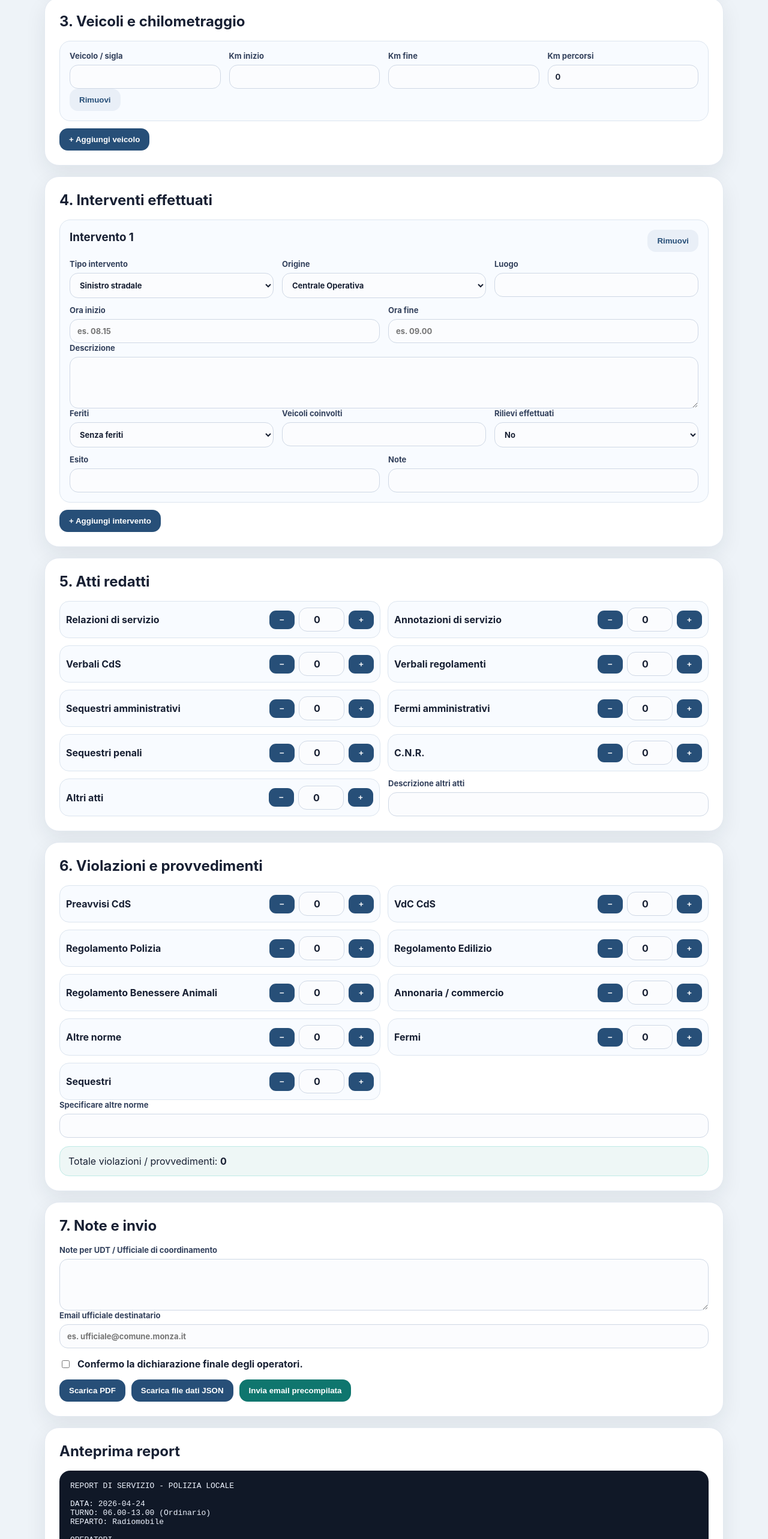
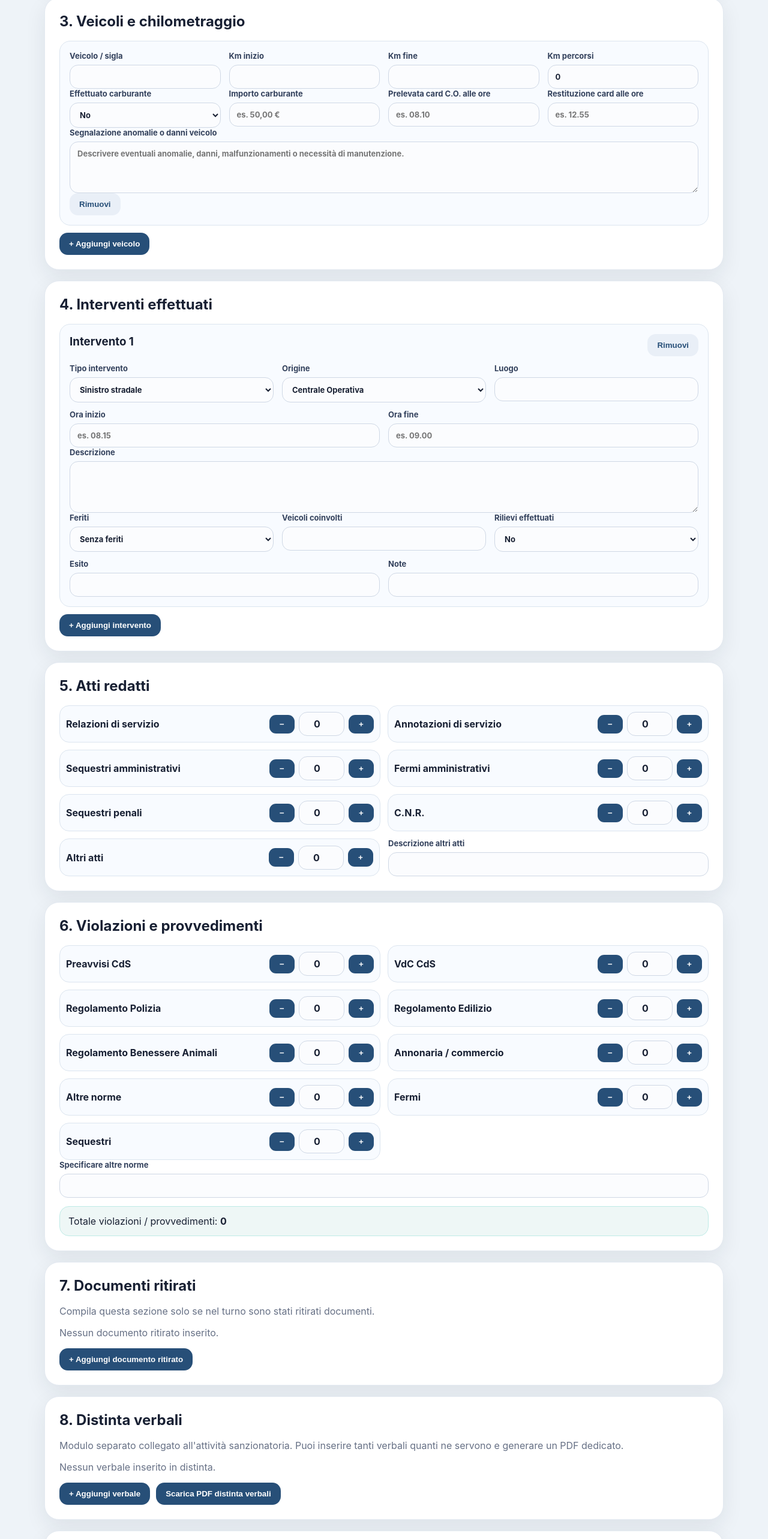
Before and after one commit to francescaonesti-CO/report-fine-turno, a React (Vite) app: page / in a window 1280 px wide. Shown: the part 1003-3569 px from the top of the page at 60% size. Built offline with nearby package versions, Linux system fonts and the light colour scheme.

Commit message:
Add files via upload

```diff
--- a/src/main.jsx
+++ b/src/main.jsx
@@ -26,8 +26,10 @@ const TIPI_INTERVENTO = [
 const ORIGINI = ['Centrale Operativa', 'UDT', 'Di iniziativa', 'Altro'];
 
 const emptyOperatore = () => ({ nome: '', matricola: '', qualifica: '' });
-const emptyVeicolo = () => ({ sigla: '', kmInizio: '', kmFine: '' });
+const emptyVeicolo = () => ({ sigla: '', kmInizio: '', kmFine: '', carburante: 'No', importoCarburante: '', oraPrelievoCard: '', oraRestituzioneCard: '', anomaliaVeicolo: '' });
 const emptyScuola = () => ({ nome: '', momento: '', orario: '', criticita: '' });
+const emptyDocumentoRitirato = () => ({ tipo: '', quantita: '', note: '' });
+const emptyVerbaleDistinta = () => ({ numero: '', tipo: '', norma: '', importo: '', operatore: '', note: '' });
 const emptyIntervento = () => ({
   tipo: 'Sinistro stradale', origine: 'Centrale Operativa', origineAltro: '', oraInizio: '', oraFine: '', luogo: '', descrizione: '', esito: '', note: '',
   conFeriti: 'Senza feriti', veicoliCoinvolti: '', rilievi: 'No', personeControllate: '', veicoliControllati: '', verbaliElevati: '', fermiSequestri: '',
@@ -71,7 +73,7 @@ function baseReport() {
     data: today(), turno: '06.00-13.00', altroTurnoInizio: '', altroTurnoFine: '', orarioTipo: 'Ordinario',
     reparto: 'Radiomobile', altroServizio: '', destinatario: '',
     operatori: [emptyOperatore(), emptyOperatore()], veicoli: [emptyVeicolo()], interventi: [emptyIntervento()],
-    counters: emptyCounters(), noteUdt: '', dichiarazione: false, createdAt: new Date().toISOString()
+    counters: emptyCounters(), documentiRitirati: [], distintaVerbali: [], noteUdt: '', dichiarazione: false, createdAt: new Date().toISOString()
   };
 }
 
@@ -168,7 +170,22 @@ function OperatorReport({ report, setReport }) {
 
     <section className="card">
       <h2>3. Veicoli e chilometraggio</h2>
-      {report.veicoli.map((v, idx) => <div className="rowCard" key={idx}><div className="grid four"><Field label="Veicolo / sigla"><Input value={v.sigla} onChange={x => updateArray('veicoli', idx, { sigla: x })} /></Field><Field label="Km inizio"><Input type="number" value={v.kmInizio} onChange={x => updateArray('veicoli', idx, { kmInizio: x })} /></Field><Field label="Km fine"><Input type="number" value={v.kmFine} onChange={x => updateArray('veicoli', idx, { kmFine: x })} /></Field><Field label="Km percorsi"><input readOnly value={km(v)} /></Field></div><button className="ghost" onClick={() => removeArray('veicoli', idx)}>Rimuovi</button></div>)}
+      {report.veicoli.map((v, idx) => <div className="rowCard" key={idx}>
+        <div className="grid four">
+          <Field label="Veicolo / sigla"><Input value={v.sigla} onChange={x => updateArray('veicoli', idx, { sigla: x })} /></Field>
+          <Field label="Km inizio"><Input type="number" value={v.kmInizio} onChange={x => updateArray('veicoli', idx, { kmInizio: x })} /></Field>
+          <Field label="Km fine"><Input type="number" value={v.kmFine} onChange={x => updateArray('veicoli', idx, { kmFine: x })} /></Field>
+          <Field label="Km percorsi"><input readOnly value={km(v)} /></Field>
+        </div>
+        <div className="grid four">
+          <Field label="Effettuato carburante"><Select value={v.carburante || 'No'} onChange={x => updateArray('veicoli', idx, { carburante: x })}><option>No</option><option>Sì</option></Select></Field>
+          <Field label="Importo carburante"><Input value={v.importoCarburante || ''} onChange={x => updateArray('veicoli', idx, { importoCarburante: x })} placeholder="es. 50,00 €" /></Field>
+          <Field label="Prelevata card C.O. alle ore"><Input value={v.oraPrelievoCard || ''} onChange={x => updateArray('veicoli', idx, { oraPrelievoCard: x })} placeholder="es. 08.10" /></Field>
+          <Field label="Restituzione card alle ore"><Input value={v.oraRestituzioneCard || ''} onChange={x => updateArray('veicoli', idx, { oraRestituzioneCard: x })} placeholder="es. 12.55" /></Field>
+        </div>
+        <Field label="Segnalazione anomalie o danni veicolo"><Textarea value={v.anomaliaVeicolo || ''} onChange={x => updateArray('veicoli', idx, { anomaliaVeicolo: x })} placeholder="Descrivere eventuali anomalie, danni, malfunzionamenti o necessità di manutenzione." /></Field>
+        <button className="ghost" onClick={() => removeArray('veicoli', idx)}>Rimuovi</button>
+      </div>)}
       <button onClick={() => addArray('veicoli', emptyVeicolo())}>+ Aggiungi veicolo</button>
     </section>
 
@@ -181,7 +198,7 @@ function OperatorReport({ report, setReport }) {
     <section className="card">
       <h2>5. Atti redatti</h2>
       <div className="counterGrid">
-        {['relazioni','annotazioni','verbaliCds','verbaliRegolamenti','sequestriAmministrativi','fermiAmministrativi','sequestriPenali','cnr'].map(key => <Counter key={key} label={LABELS[key]} value={report.counters[key]} onChange={v => update({ counters: { ...report.counters, [key]: v } })} />)}
+        {['relazioni','annotazioni','sequestriAmministrativi','fermiAmministrativi','sequestriPenali','cnr'].map(key => <Counter key={key} label={LABELS[key]} value={report.counters[key]} onChange={v => update({ counters: { ...report.counters, [key]: v } })} />)}
       </div>
       <div className="grid two"><Counter label="Altri atti" value={report.counters.altriAttiNumero} onChange={v => update({ counters: { ...report.counters, altriAttiNumero: v } })} /><Field label="Descrizione altri atti"><Input value={report.counters.altriAttiDescrizione} onChange={v => update({ counters: { ...report.counters, altriAttiDescrizione: v } })} /></Field></div>
     </section>
@@ -196,7 +213,42 @@ function OperatorReport({ report, setReport }) {
     </section>
 
     <section className="card">
-      <h2>7. Note e invio</h2>
+      <h2>7. Documenti ritirati</h2>
+      <p className="muted">Compila questa sezione solo se nel turno sono stati ritirati documenti.</p>
+      {(report.documentiRitirati || []).length === 0 && <p className="muted">Nessun documento ritirato inserito.</p>}
+      {(report.documentiRitirati || []).map((doc, idx) => <div className="rowCard" key={idx}>
+        <div className="grid three">
+          <Field label="Tipo documento"><Select value={doc.tipo} onChange={v => updateArray('documentiRitirati', idx, { tipo: v })}><option value="">Seleziona</option><option>Patente</option><option>Carta di circolazione</option><option>Documento assicurativo</option><option>Autorizzazione / licenza</option><option>Altro</option></Select></Field>
+          <Field label="Quantità"><Input type="number" value={doc.quantita} onChange={v => updateArray('documentiRitirati', idx, { quantita: v })} /></Field>
+          <Field label="Note"><Input value={doc.note} onChange={v => updateArray('documentiRitirati', idx, { note: v })} /></Field>
+        </div>
+        <button className="ghost" onClick={() => removeArray('documentiRitirati', idx)}>Rimuovi documento</button>
+      </div>)}
+      <button onClick={() => addArray('documentiRitirati', emptyDocumentoRitirato())}>+ Aggiungi documento ritirato</button>
+    </section>
+
+    <section className="card">
+      <h2>8. Distinta verbali</h2>
+      <p className="muted">Modulo separato collegato all'attività sanzionatoria. Puoi inserire tanti verbali quanti ne servono e generare un PDF dedicato.</p>
+      {(report.distintaVerbali || []).length === 0 && <p className="muted">Nessun verbale inserito in distinta.</p>}
+      {(report.distintaVerbali || []).map((verbale, idx) => <div className="rowCard" key={idx}>
+        <div className="grid three">
+          <Field label="Numero verbale"><Input value={verbale.numero} onChange={v => updateArray('distintaVerbali', idx, { numero: v })} /></Field>
+          <Field label="Tipo violazione"><Input value={verbale.tipo} onChange={v => updateArray('distintaVerbali', idx, { tipo: v })} placeholder="es. CdS, regolamento, annonaria..." /></Field>
+          <Field label="Norma violata"><Input value={verbale.norma} onChange={v => updateArray('distintaVerbali', idx, { norma: v })} placeholder="es. art. 158 C.d.S." /></Field>
+        </div>
+        <div className="grid three">
+          <Field label="Importo"><Input value={verbale.importo} onChange={v => updateArray('distintaVerbali', idx, { importo: v })} placeholder="es. 42,00 €" /></Field>
+          <Field label="Operatore verbalizzante"><Input value={verbale.operatore} onChange={v => updateArray('distintaVerbali', idx, { operatore: v })} /></Field>
+          <Field label="Note"><Input value={verbale.note} onChange={v => updateArray('distintaVerbali', idx, { note: v })} /></Field>
+        </div>
+        <button className="ghost" onClick={() => removeArray('distintaVerbali', idx)}>Rimuovi verbale</button>
+      </div>)}
+      <div className="actions"><button onClick={() => addArray('distintaVerbali', emptyVerbaleDistinta())}>+ Aggiungi verbale</button><button onClick={() => buildVerbaliPdf(report).save(`distinta-verbali-${sanitizeFileName(report.data)}-${sanitizeFileName(turnoLabel(report))}.pdf`)}>Scarica PDF distinta verbali</button></div>
+    </section>
+
+    <section className="card">
+      <h2>9. Note e invio</h2>
       <Field label="Note per UDT / Ufficiale di coordinamento"><Textarea value={report.noteUdt} onChange={v => update({ noteUdt: v })} /></Field>
       <Field label="Email ufficiale destinatario"><Input value={report.destinatario} onChange={v => update({ destinatario: v })} placeholder="es. ufficiale@comune.monza.it" /></Field>
       <label className="check"><input type="checkbox" checked={report.dichiarazione} onChange={e => update({ dichiarazione: e.target.checked })} /> Confermo la dichiarazione finale degli operatori.</label>
@@ -531,7 +583,7 @@ function serviceSummaryBox(doc, report, y, pdfTitle = '', subtitle = '') {
   y = ensureSpace(doc, y, 30, pdfTitle, subtitle);
   const interventi = (report.interventi || []).length;
   const violazioni = getTotaleViolazioni(report);
-  const atti = ['relazioni','annotazioni','verbaliCds','verbaliRegolamenti','sequestriAmministrativi','fermiAmministrativi','sequestriPenali','cnr','altriAttiNumero'].reduce((s, k) => s + n((report.counters || {})[k]), 0);
+  const atti = ['relazioni','annotazioni','sequestriAmministrativi','fermiAmministrativi','sequestriPenali','cnr','altriAttiNumero'].reduce((s, k) => s + n((report.counters || {})[k]), 0);
   const criticita = (report.interventi || []).filter(isInterventoCritico).length + (testoCritico(report.noteUdt) ? 1 : 0);
   doc.setFillColor(247, 250, 252);
   doc.setDrawColor(214, 222, 232);
@@ -596,6 +648,32 @@ function serviceInterventionCard(doc, i, idx, y, pdfTitle = '', subtitle = '') {
   return y + h + 4;
 }
 
+function buildVerbaliPdf(report) {
+  const title = 'DISTINTA VERBALI DEL TURNO';
+  const subtitle = `${report.data} | Turno ${turnoLabel(report)} | ${repartoLabel(report)}`;
+  const doc = makePdf(title, subtitle);
+  let y = 54;
+  y = section(doc, 'Dati generali', y, title, subtitle);
+  y = kvGrid(doc, [
+    { label: 'Data servizio', value: report.data },
+    { label: 'Turno', value: turnoLabel(report) },
+    { label: 'Reparto / servizio', value: repartoLabel(report) },
+    { label: 'Operatori', value: operatorNames(report).join(', ') || '-' },
+  ], y, 2, title, subtitle) + 2;
+  y = section(doc, 'Elenco verbali', y, title, subtitle);
+  const rows = (report.distintaVerbali || [])
+    .filter(v => v.numero || v.tipo || v.norma || v.importo || v.operatore || v.note)
+    .map((v, idx) => [idx + 1, v.numero || '-', v.tipo || '-', v.norma || '-', v.importo || '-', v.operatore || '-', v.note || '-']);
+  y = simpleTable(doc, ['#', 'N. verbale', 'Tipo', 'Norma violata', 'Importo', 'Operatore', 'Note'], rows.length ? rows : [['-', 'Nessun verbale inserito', '-', '-', '-', '-', '-']], y, [10, 30, 30, 38, 25, 32, 21], title, subtitle);
+  y = section(doc, 'Riepilogo attività sanzionatoria', y, title, subtitle);
+  const c = report.counters || emptyCounters();
+  y = simpleTable(doc, ['Voce', 'N.'], [
+    ['Preavvisi CdS', c.preavvisiCds], ['VdC CdS', c.vdcCds], ['Regolamento Polizia', c.regPolizia], ['Regolamento Edilizio', c.regEdilizio], ['Regolamento Benessere Animali', c.regBenessereAnimali], ['Annonaria / commercio', c.annonaria], [`Altre norme ${c.altreNormeDescrizione || ''}`, c.altreNorme], ['Fermi', c.fermi], ['Sequestri', c.sequestri], ['Totale', getTotaleViolazioni(report)]
+  ], y, [150, 36], title, subtitle);
+  addFooter(doc);
+  return doc;
+}
+
 function buildServicePdf(report) {
   const title = 'REPORT DI SERVIZIO';
   const subtitle = `${report.data} | Turno ${turnoLabel(report)} | ${report.orarioTipo}`;
@@ -616,10 +694,11 @@ function buildServicePdf(report) {
   const operatorRows = (report.operatori || []).filter(o => o.nome || o.matricola || o.qualifica).map(o => [o.nome, o.matricola, o.qualifica]);
   y = simpleTable(doc, ['Nominativo', 'Matricola', 'Qualifica'], operatorRows.length ? operatorRows : [['-', '-', '-']], y, [90, 40, 56], title, subtitle);
 
-  y = section(doc, 'Veicoli e chilometraggio', y, title, subtitle);
-  const vehicleRows = (report.veicoli || []).map(v => [v.sigla || '-', v.kmInizio || '-', v.kmFine || '-', km(v)]);
-  y = simpleTable(doc, ['Veicolo', 'Km inizio', 'Km fine', 'Km percorsi'], vehicleRows.length ? vehicleRows : [['-', '-', '-', '-']], y, [72, 38, 38, 38], title, subtitle);
-  y = kvGrid(doc, [{ label: 'Totale km percorsi', value: getKmTotali(report) }], y, 1, title, subtitle) + 2;
+  y = section(doc, 'Veicoli, chilometraggio e carburante', y, title, subtitle);
+  const vehicleRows = (report.veicoli || []).map(v => [v.sigla || '-', v.kmInizio || '-', v.kmFine || '-', km(v), v.carburante || 'No', v.importoCarburante || '-', v.oraPrelievoCard || '-', v.oraRestituzioneCard || '-']);
+  y = simpleTable(doc, ['Veicolo', 'Km inizio', 'Km fine', 'Km', 'Carburante', 'Importo', 'Card presa', 'Card resa'], vehicleRows.length ? vehicleRows : [['-', '-', '-', '-', '-', '-', '-', '-']], y, [34, 23, 23, 18, 24, 22, 21, 21], title, subtitle);
+  const anomalieVeicoli = (report.veicoli || []).filter(v => v.anomaliaVeicolo).map(v => `${v.sigla || 'Veicolo'}: ${v.anomaliaVeicolo}`).join('\n');
+  y = kvGrid(doc, [{ label: 'Totale km percorsi', value: getKmTotali(report) }, { label: 'Anomalie / danni veicolo', value: anomalieVeicoli || '-' }], y, 1, title, subtitle) + 2;
 
   y = section(doc, 'Interventi effettuati', y, title, subtitle);
   (report.interventi || []).forEach((i, idx) => {
@@ -629,7 +708,7 @@ function buildServicePdf(report) {
   y = section(doc, 'Atti redatti', y, title, subtitle);
   const c = report.counters || emptyCounters();
   y = simpleTable(doc, ['Tipologia', 'N.'], [
-    ['Relazioni di servizio', c.relazioni], ['Annotazioni di servizio', c.annotazioni], ['Verbali CdS', c.verbaliCds], ['Verbali regolamenti', c.verbaliRegolamenti],
+    ['Relazioni di servizio', c.relazioni], ['Annotazioni di servizio', c.annotazioni],
     ['Sequestri amministrativi', c.sequestriAmministrativi], ['Fermi amministrativi', c.fermiAmministrativi], ['Sequestri penali', c.sequestriPenali], ['C.N.R.', c.cnr], [`Altri atti ${c.altriAttiDescrizione || ''}`, c.altriAttiNumero]
   ], y, [150, 36], title, subtitle);
 
@@ -638,6 +717,14 @@ function buildServicePdf(report) {
     ['Preavvisi CdS', c.preavvisiCds], ['VdC CdS', c.vdcCds], ['Regolamento Polizia', c.regPolizia], ['Regolamento Edilizio', c.regEdilizio],
     ['Regolamento Benessere Animali', c.regBenessereAnimali], ['Annonaria / commercio', c.annonaria], [`Altre norme ${c.altreNormeDescrizione || ''}`, c.altreNorme], ['Fermi', c.fermi], ['Sequestri', c.sequestri], ['TOTALE', getTotaleViolazioni(report)]
   ], y, [150, 36], title, subtitle);
+
+  y = section(doc, 'Documenti ritirati', y, title, subtitle);
+  const docRows = (report.documentiRitirati || []).filter(d => d.tipo || d.quantita || d.note).map(d => [d.tipo || '-', d.quantita || '-', d.note || '-']);
+  y = simpleTable(doc, ['Tipo documento', 'Quantità', 'Note'], docRows.length ? docRows : [['Nessun documento ritirato', '-', '-']], y, [70, 28, 88], title, subtitle);
+
+  y = section(doc, 'Distinta verbali', y, title, subtitle);
+  const verbRows = (report.distintaVerbali || []).filter(v => v.numero || v.tipo || v.norma || v.importo || v.operatore || v.note).map(v => [v.numero || '-', v.tipo || '-', v.norma || '-', v.importo || '-', v.operatore || '-', v.note || '-']);
+  y = simpleTable(doc, ['N. verbale', 'Tipo', 'Norma', 'Importo', 'Operatore', 'Note'], verbRows.length ? verbRows : [['Nessun verbale in distinta', '-', '-', '-', '-', '-']], y, [28, 35, 34, 25, 34, 30], title, subtitle);
 
   y = section(doc, 'Note per UDT / Ufficiale di coordinamento', y, title, subtitle);
   y = paragraph(doc, report.noteUdt || '-', y, title, subtitle);
```
